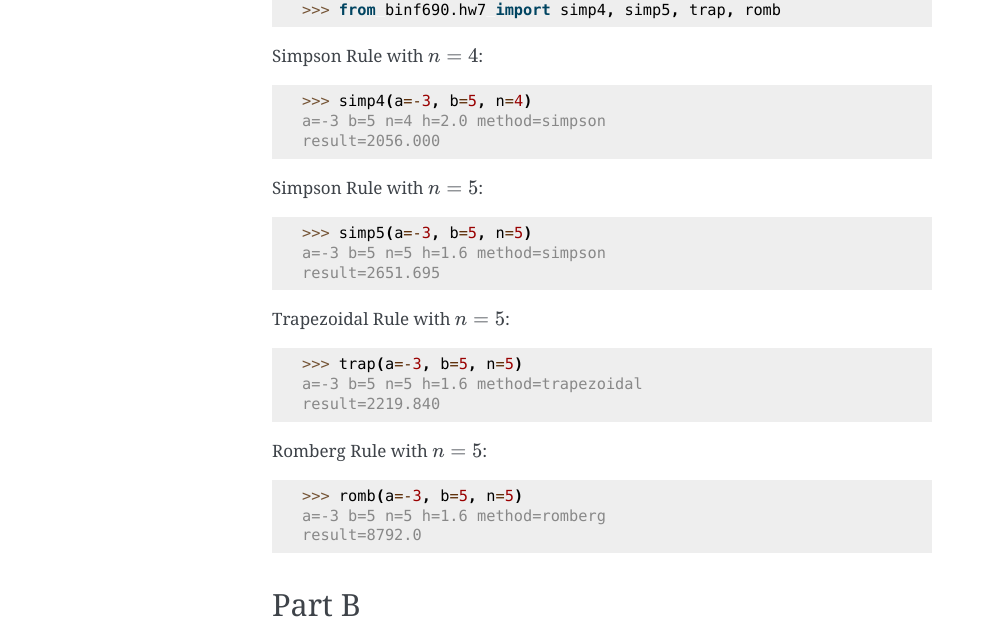
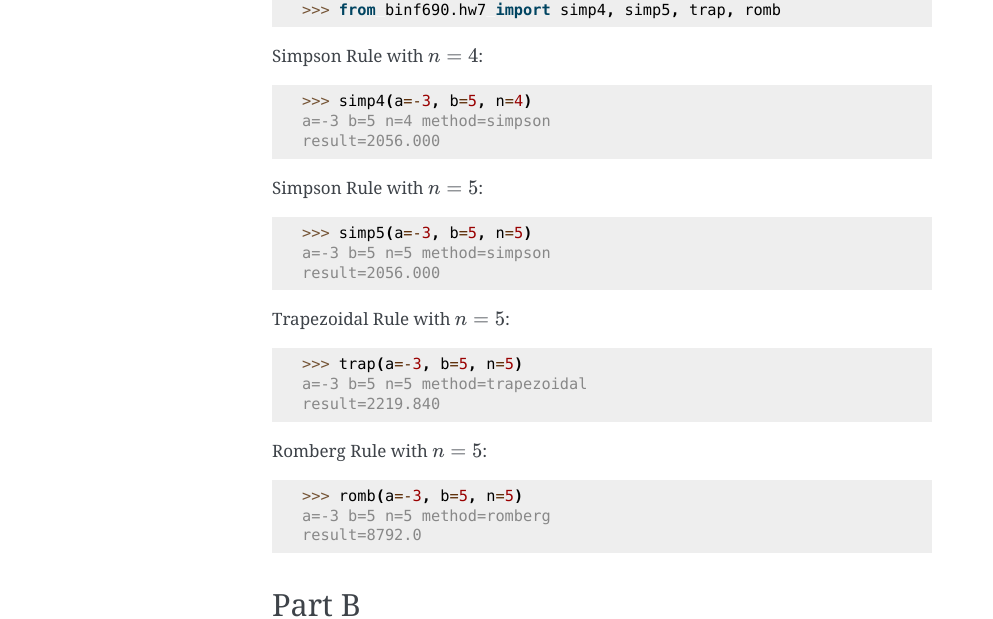
Before and after one commit to ajsmith/binf690-homework, a Sphinx documentation site: the page built from doc/source/homework/hw7.rst, in a window 1280 px wide. Shown: the part 1145-1764 px from the top of the page, without its empty margins (148-1141 px from the left). Built offline with Sphinx 7.4.7, drawn with Linux system fonts in a browser that asks for light colours; formulas are drawn with MathJax 3.

Commit message:
Fix Simpson implementation.

```diff
--- a/doc/source/homework/hw7.rst
+++ b/doc/source/homework/hw7.rst
@@ -68,25 +68,25 @@ Numerical Solutions
 Simpson Rule with :math:`n=4`:
 
     >>> simp4(a=-3, b=5, n=4)
-    a=-3 b=5 n=4 h=2.0 method=simpson
+    a=-3 b=5 n=4 method=simpson
     result=2056.000
 
 Simpson Rule with :math:`n=5`:
 
     >>> simp5(a=-3, b=5, n=5)
-    a=-3 b=5 n=5 h=1.6 method=simpson
-    result=2651.695
+    a=-3 b=5 n=5 method=simpson
+    result=2056.000
 
 Trapezoidal Rule with :math:`n=5`:
 
     >>> trap(a=-3, b=5, n=5)
-    a=-3 b=5 n=5 h=1.6 method=trapezoidal
+    a=-3 b=5 n=5 method=trapezoidal
     result=2219.840
 
 Romberg Rule with :math:`n=5`:
 
     >>> romb(a=-3, b=5, n=5)
-    a=-3 b=5 n=5 h=1.6 method=romberg
+    a=-3 b=5 n=5 method=romberg
     result=8792.0
 
 
```
Also changed, not shown: 2 other files.
